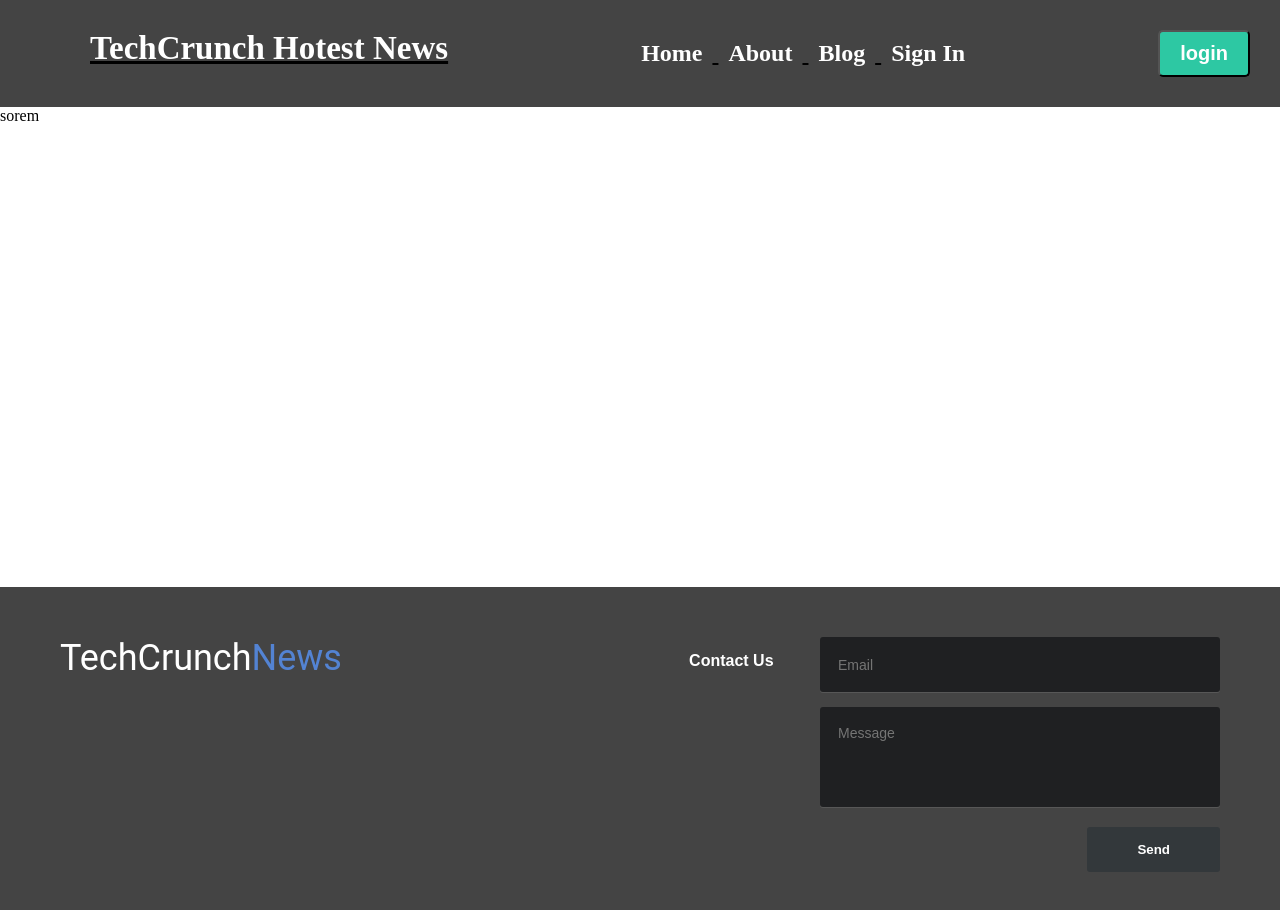
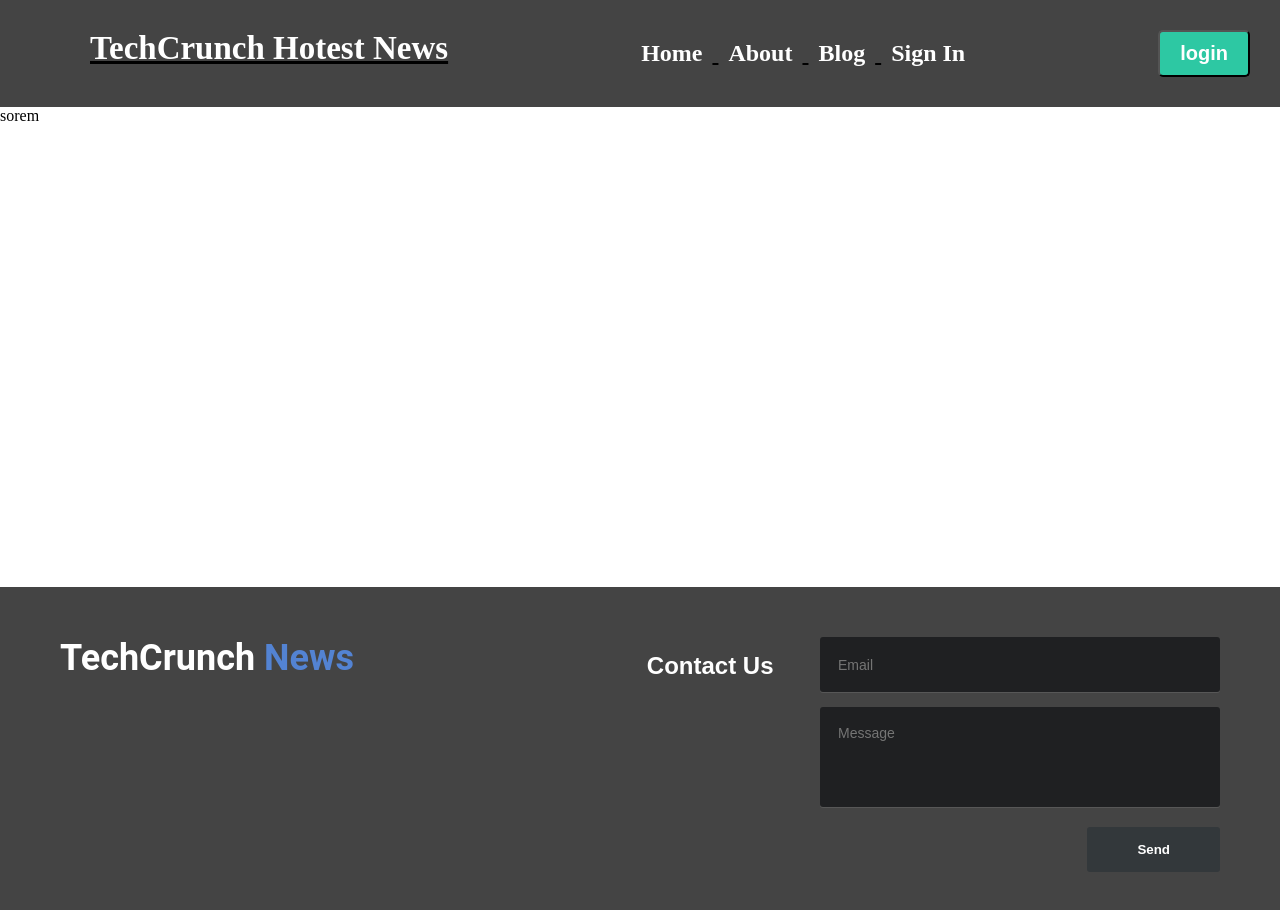
Before and after one commit to Kelvin-kariuki/News-Site, a plain HTML site: page index.html in a window 1280 px wide. Drawn offline with Linux system fonts and the light colour scheme; no server answers.

Commit message:
Styling footer section

```diff
--- a/src/style.css
+++ b/src/style.css
@@ -83,6 +83,7 @@
 	color:  #ffffff;
 	font: normal 36px 'Roboto', cursive;
 	margin: 0 0 10px;
+    font-weight: bold;
 }
 
 .f-main h3 span{
@@ -99,6 +100,8 @@
 	vertical-align: top;
 	margin: 15px 42px 0 0;
 	color: #ffffff;
+    font-weight: bold;
+    font-size: 24px;
 }
 /* The contact form */
 
```
Also changed, not shown: index.html (+1 -1 lines).
